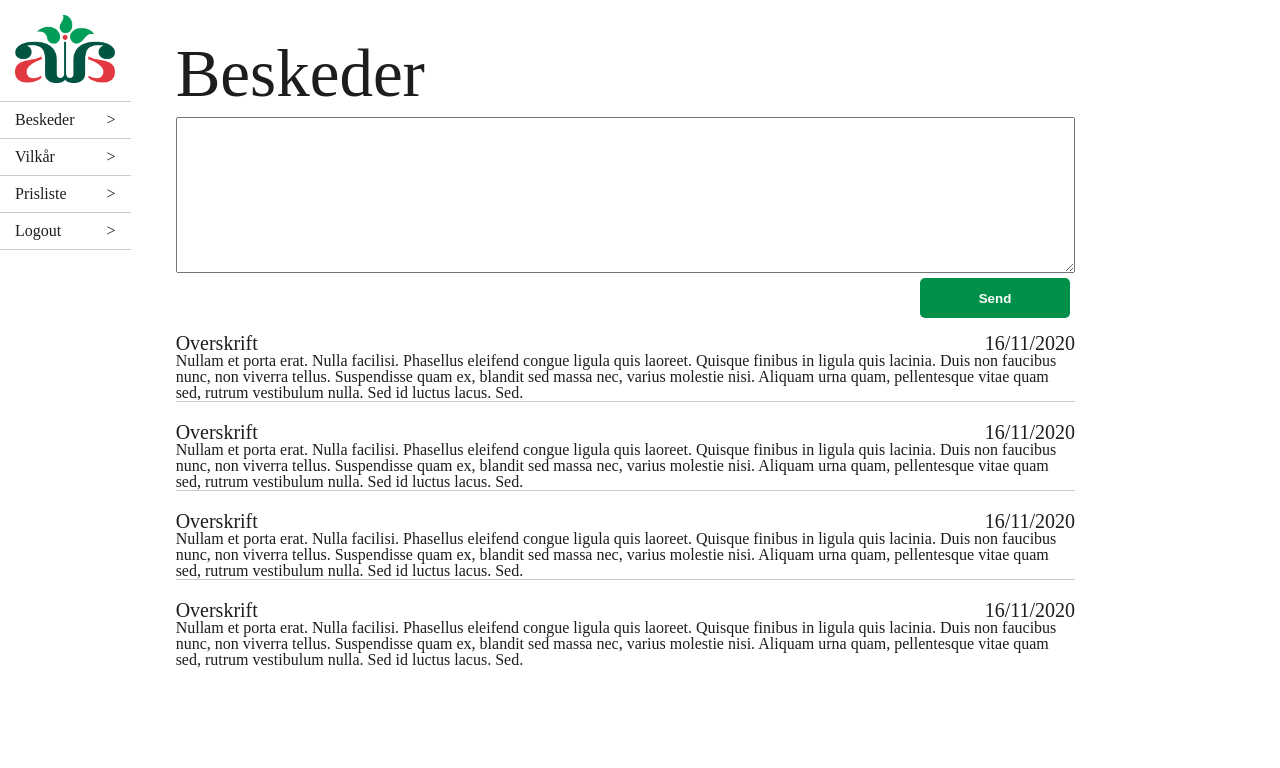
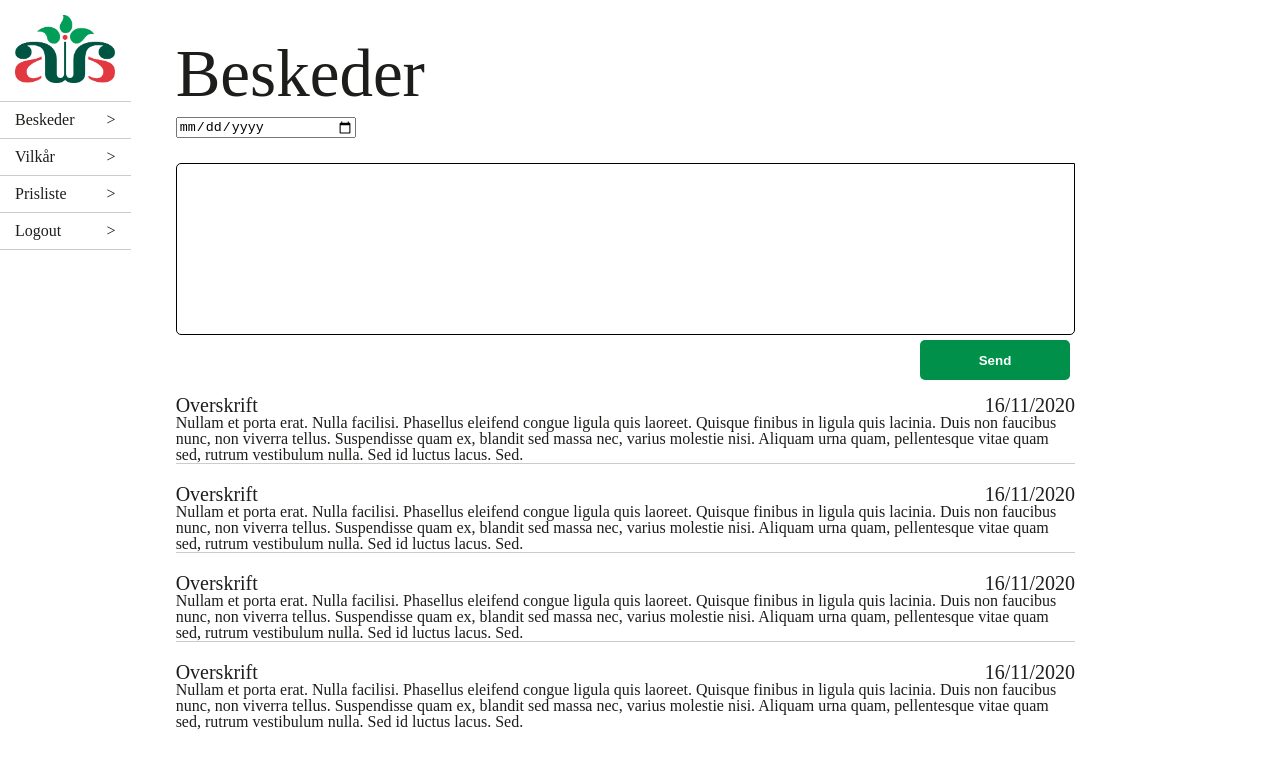
Before and after one commit to Surkrit/aa-emballage-app, a React (Create React App) app: page /Admin/Home in a window 1280 px wide. Shown: the top 768 px of the page. Built offline with nearby package versions, Linux system fonts and the light colour scheme.

Commit message:
Fixed css på message

```diff
--- a/src/components/MessageField.js
+++ b/src/components/MessageField.js
@@ -2,7 +2,10 @@ import '../style/App.css';
 
 function MessageField({message}) {
     return (
-      <textarea className="messagefield" cols="30" rows="10">{message}</textarea>
+      <div className="messagefield--wrapper">
+        <input name="Dato" type="date"/>
+        <textarea className="messagefield" cols="30" rows="10">{message}</textarea>
+      </div>
     );
     }
 
--- a/src/style/App.css
+++ b/src/style/App.css
@@ -531,4 +531,26 @@ table tr .empty {
   white-space: nowrap;
   border: 0;
 }
+
+.messagefield--wrapper {
+  display: -webkit-box;
+  display: -ms-flexbox;
+  display: flex;
+  -webkit-box-orient: vertical;
+  -webkit-box-direction: normal;
+      -ms-flex-direction: column;
+          flex-direction: column;
+}
+
+.messagefield--wrapper input {
+  width: 175px;
+}
+
+.messagefield--wrapper .messagefield {
+  resize: none;
+  padding: 10px;
+  border-radius: 5px 0px 5px 5px;
+  border: 1px solid black;
+  margin-top: 25px;
+}
 /*# sourceMappingURL=App.css.map */
--- a/src/style/_import.scss
+++ b/src/style/_import.scss
@@ -12,3 +12,4 @@
 @import 'components/Tomgods';
 @import 'components/Svind';
 @import 'components/Pagination';
+@import 'components/MessageField';
--- a/src/style/components/_MessageField.scss
+++ b/src/style/components/_MessageField.scss
@@ -1,7 +1,14 @@
-.mwssage-field{
-    resize: none;
-    padding: 10px;
-    border-radius: 5px 0px 5px 5px;
-    border: 1px solid black;
-    margin-top: 25px;
+.messagefield--wrapper {
+    display: flex;
+    flex-direction: column;
+    input {
+        width: 175px;
+    }
+    .messagefield{
+        resize: none;
+        padding: 10px;
+        border-radius: 5px 0px 5px 5px;
+        border: 1px solid black;
+        margin-top: 25px;
+    }
 }
```
Also changed, not shown: 1 other file (tests, documents, lock files or other folders).
